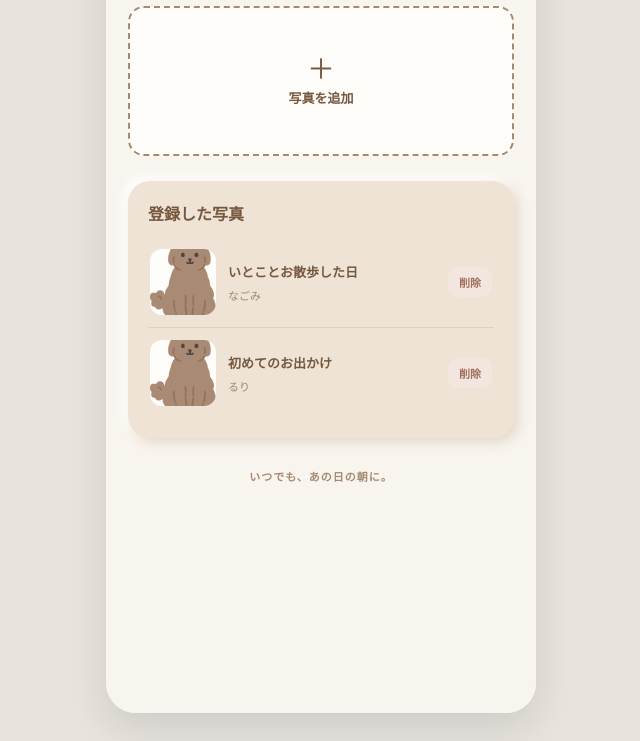
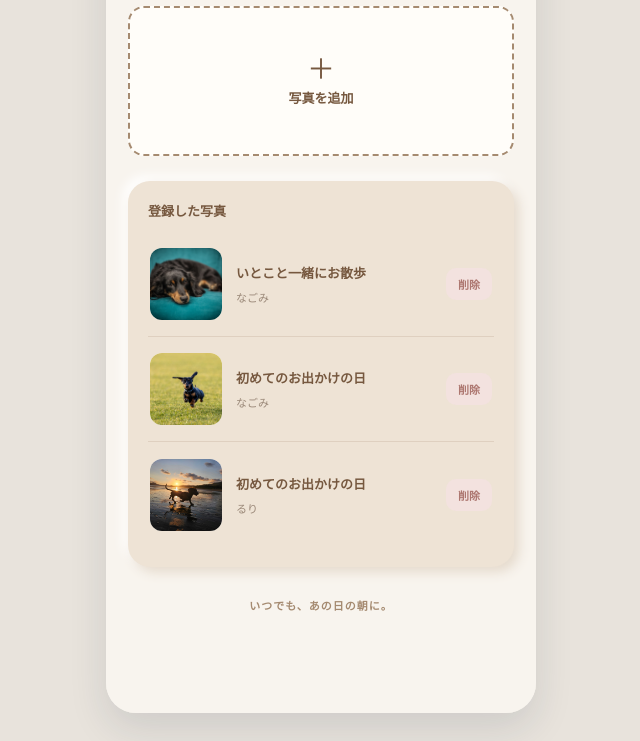
Before and after one commit to ayato-h/2026_DogLight, a plain HTML site: page pages/album.html in a window 1280 px wide. Shown: the part 115-856 px from the top of the page, without its empty margins (319-959 px from the left). Drawn offline with Linux system fonts and the light colour scheme.

Commit message:
album.htmlを更新

```diff
--- a/css/album.css
+++ b/css/album.css
@@ -43,7 +43,9 @@
 }
 
 
-/* 登録済み写真一覧 */
+/* =========================
+   登録済み写真一覧
+========================= */
 
 .album-list-section {
     width: 100%;
@@ -57,12 +59,20 @@
         -5px -5px 12px #ffffff;
 }
 
-.album-list-section h2 {
-    margin: 0 0 12px;
+/* 見出し */
+
+.album-heading {
+    display: flex;
+    align-items: center;
+
+    margin-bottom: 12px;
+
     color: var(--brown);
-    font-size: 16px;
-    font-weight: 700;
+    font-size: 13px;
+    font-weight: 600;
 }
+
+/* 写真一覧 */
 
 .album-list {
     display: flex;
@@ -70,17 +80,19 @@
 }
 
 
-/* 写真1件分 */
+/* =========================
+   写真1件分
+========================= */
 
 .album-item {
     width: 100%;
-    min-height: 90px;
+    min-height: 105px;
 
     display: flex;
     align-items: center;
-    gap: 12px;
+    gap: 14px;
 
-    padding: 12px 2px;
+    padding: 15px 2px;
 
     border-bottom: 1px solid #dfd0c0;
 }
@@ -93,8 +105,8 @@
 /* 写真 */
 
 .album-photo {
-    width: 66px;
-    height: 66px;
+    width: 72px;
+    height: 72px;
 
     flex-shrink: 0;
 
@@ -113,7 +125,7 @@
 
     display: flex;
     flex-direction: column;
-    gap: 6px;
+    gap: 7px;
 }
 
 .album-caption {
@@ -132,18 +144,20 @@
 }
 
 
-/* 削除ボタン */
+/* =========================
+   削除ボタン
+========================= */
 
 .album-delete-button {
     flex-shrink: 0;
 
-    padding: 7px 11px;
+    padding: 8px 12px;
 
     border: none;
     border-radius: 10px;
 
-    background: #f3e6df;
-    color: #a16f5c;
+    background: #f3e2df;
+    color: #ad7770;
 
     font-size: 11px;
     font-weight: 600;
@@ -153,5 +167,9 @@
 }
 
 .album-delete-button:hover {
-    background: #e5d5c4;
+    background: #ebd2ce;
 }
+
+.album-delete-button:active {
+    transform: scale(0.96);
+}
--- a/pages/album.html
+++ b/pages/album.html
@@ -28,44 +28,49 @@
                 <input type="file" id="photo-input" accept="image/*" multiple hidden>
             </section>
 
-            <!-- 登録済み写真 -->
             <section class="album-list-section">
-                <h2>登録した写真</h2>
-
+                <div class="album-heading">
+                    <span>登録した写真</span>
+                </div>
                 <div class="album-list" id="album-list">
-
-                    <!-- 写真1 -->
                     <article class="album-item">
-                        <img src="../images/dog.png" alt="なごみの写真" class="album-photo">
-
+                        <img src="../images/album/nagomi-01.jpg" alt="なごみの写真" class="album-photo">
                         <div class="album-description">
                             <span class="album-caption">
-                                いとことお散歩した日
+                                いとこと一緒にお散歩
                             </span>
                             <span class="album-dog-name">なごみ</span>
                         </div>
-
                         <button type="button" class="album-delete-button" aria-label="写真を削除">
                             削除
                         </button>
                     </article>
 
-                    <!-- 写真2 -->
                     <article class="album-item">
-                        <img src="../images/dog.png" alt="るりの写真" class="album-photo">
-
+                        <img src="../images/album/nagomi-02.jpg" alt="なごみの写真" class="album-photo">
                         <div class="album-description">
                             <span class="album-caption">
-                                初めてのお出かけ
+                                初めてのお出かけの日
                             </span>
-                            <span class="album-dog-name">るり</span>
+                            <span class="album-dog-name">なごみ</span>
                         </div>
-
                         <button type="button" class="album-delete-button" aria-label="写真を削除">
                             削除
                         </button>
                     </article>
 
+                    <article class="album-item">
+                        <img src="../images/album/ruri-01.jpg" alt="るりの写真" class="album-photo">
+                        <div class="album-description">
+                            <span class="album-caption">
+                                初めてのお出かけの日
+                            </span>
+                            <span class="album-dog-name">るり</span>
+                        </div>
+                        <button type="button" class="album-delete-button" aria-label="写真を削除">
+                            削除
+                        </button>
+                    </article>
                 </div>
             </section>
 
```
Also changed, not shown: images/album/nagomi-01.jpg (added), images/album/nagomi-02.jpg (added), images/album/ruri-01.jpg (added).
